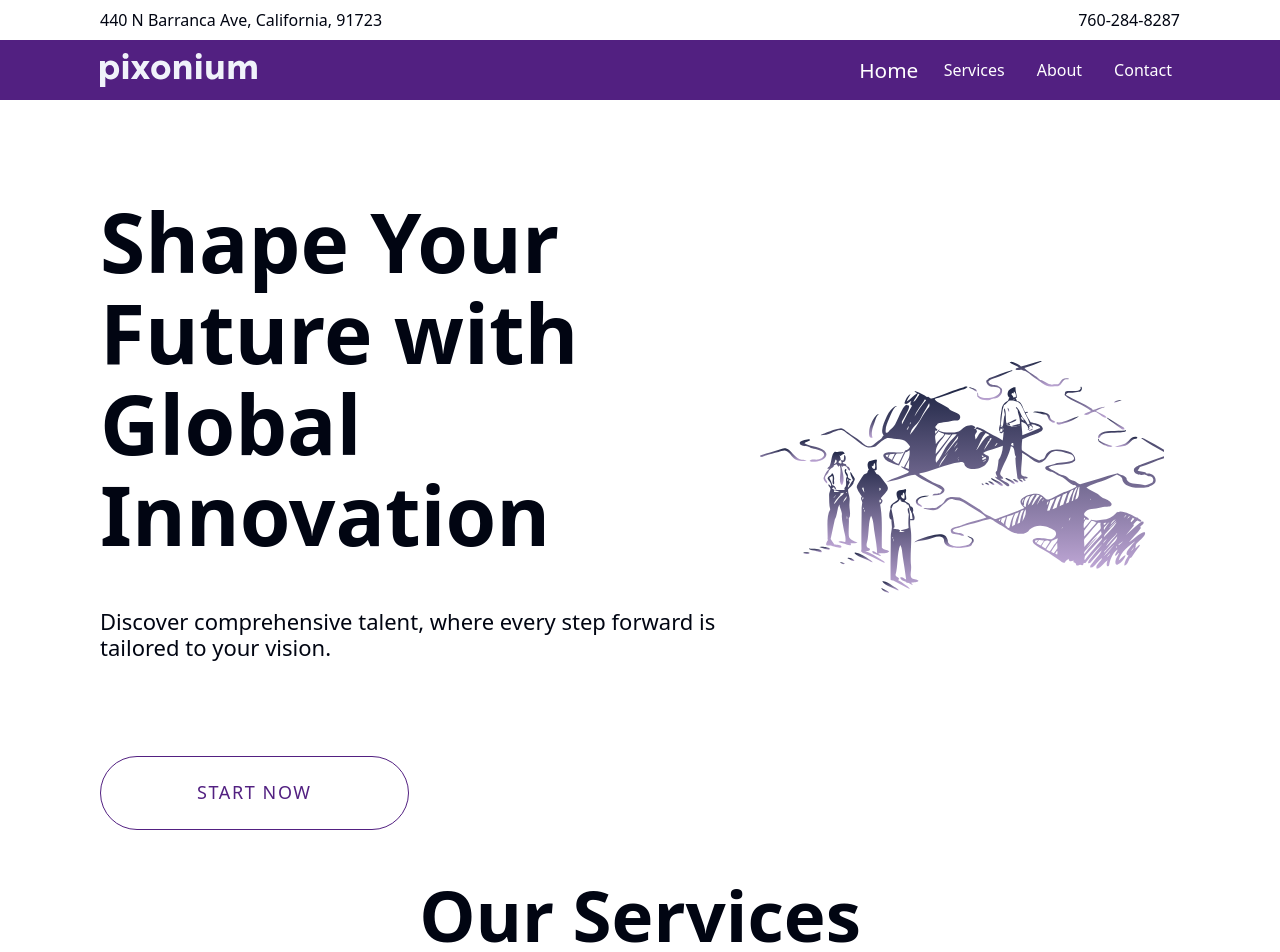
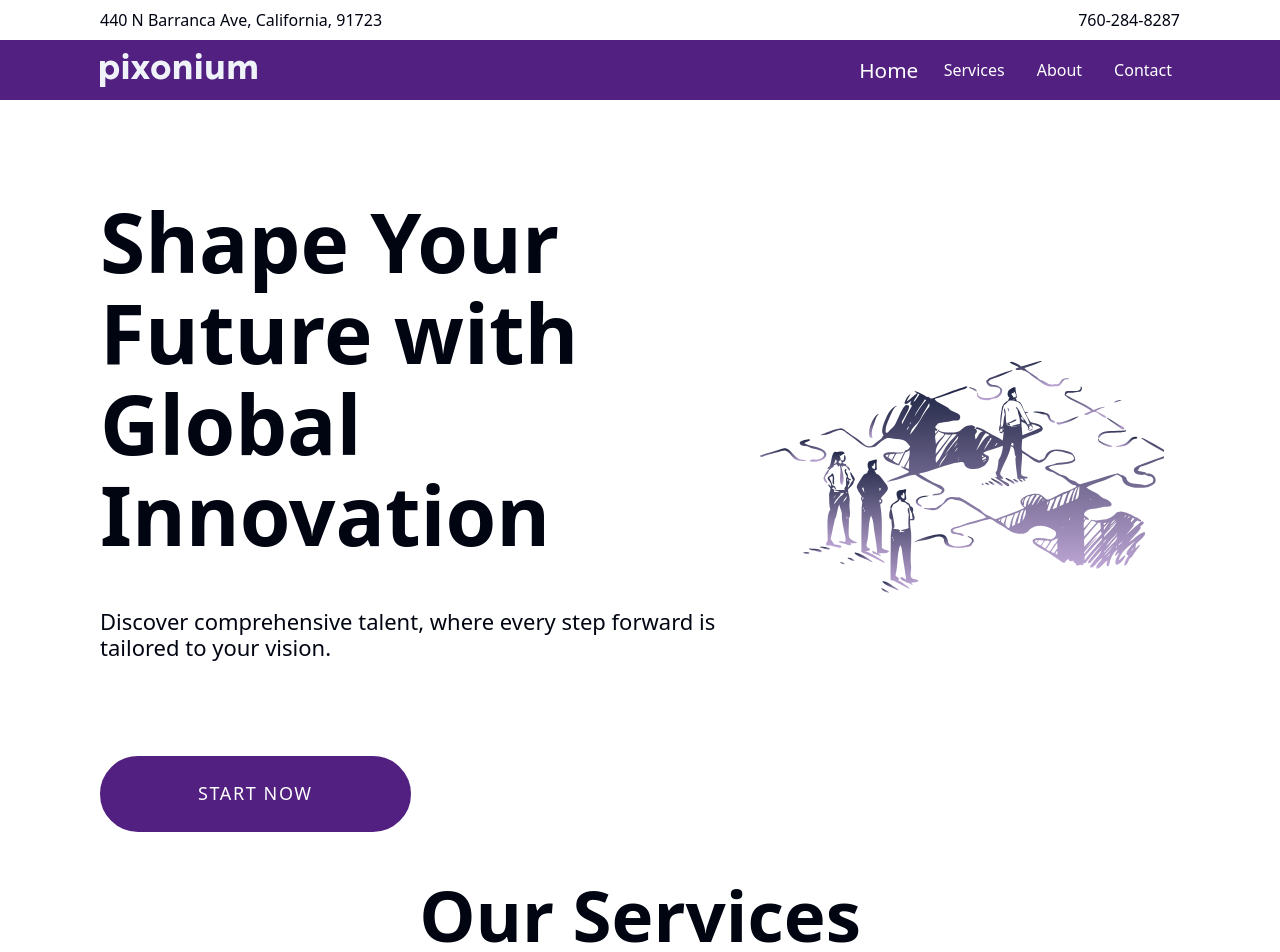
Before and after one commit to Bazzomir/lumaro, a React (Create React App) app in the folder erikas-app/: page / in a window 1280 px wide. Shown: the top 952 px of the page. Built offline with nearby package versions, Linux system fonts and the light colour scheme.

Commit message:
updated component and btn-hover

```diff
--- a/erikas-app/src/assets/css/App.css
+++ b/erikas-app/src/assets/css/App.css
@@ -43,7 +43,7 @@ body {
 
 .nav-link {
     color: var(--white) !important;
-    transition: transform .2s !important;
+    transition: .3s !important;
     font-weight: 500 !important;
     font-size: 16px !important;
 }
@@ -79,14 +79,13 @@ body {
 }
 
 .btn-purple {
-    color: var(--purple) !important;
-    border-color: var(--purple) !important;
+    color: var(--white) !important;
+    border: 2px solid var(--purple) !important;
+    background-color: var(--purple) !important;
     border-radius: 40px !important;
     letter-spacing: 0.1em !important;
-    padding-left: 6rem !important;
-    padding-right: 6rem !important;
-    padding-top: 1.5rem !important;
-    padding-bottom: 1.5rem !important;
+    padding: 1.5rem 6rem !important;
+    transition: 0.3s !important;
 }
 
 .btn-purple--text {
@@ -96,8 +95,11 @@ body {
 }
 
 .btn-purple:hover {
-    background-color: var(--purple) !important;
-    color: var(--white) !important;
+    background-color: var(--white) !important;
+    color: var(--purple) !important;
+    border: 2px solid var(--purple) !important;
+    transform: scale(1.1) !important;
+    box-shadow: -7px 7px 5px 0px rgba(82,32,129,0.75);
 }
 
 .services--header {
@@ -283,7 +285,8 @@ body {
 .social-link {
     text-decoration: none !important;
     color: var(--black) !important;
-    transition: transform .2s !important;
+    transition: 0.3s !important;
+
 }
 
 .footer-nav-link:hover,
--- a/erikas-app/src/components/component/cards.jsx
+++ b/erikas-app/src/components/component/cards.jsx
@@ -37,7 +37,7 @@ export function ContactCard({ quote, fullName, avatarCard }) {
 
 export function AboutCard({ category, description, CardIcon }) {
     return (
-        <div className="about-card gap-5 p-3 shadow-sm border-0 h-100">
+        <div className="about-card gap-5 p-3 shadow-sm border-0 rounded h-100">
             <div className="about-card-body">
                 <div className="mb-3">
                     {CardIcon && <img src={CardIcon} alt={category} className="img-fluid" />}
--- a/erikas-app/src/components/pages/Contact.jsx
+++ b/erikas-app/src/components/pages/Contact.jsx
@@ -36,7 +36,7 @@ export default function Contact() {
             <div className="row justify-content-center align-items-center">
                 <div className="header-text--big col-12 col-lg-6">
                     <p className="mb-0 mx-auto text-justify text-wrap w-100">
-                        <span className="text-purple">Your</span> Success Is Our <span className="text-purple">Success</span>
+                        <span className="text-purple">Your</span> Success <br /> Is Our <span className="text-purple">Success</span>
                     </p>
                     <Button btnName="Contact us" />
                 </div>
```
